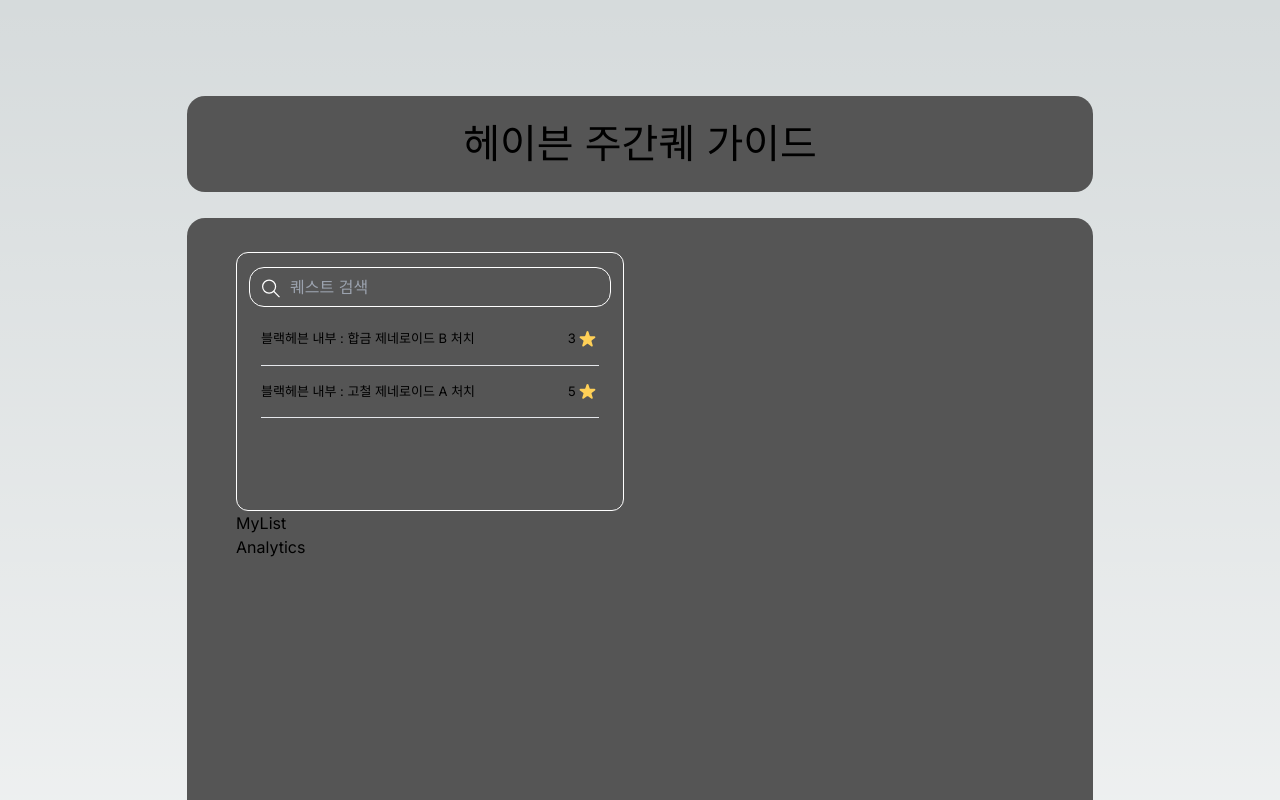
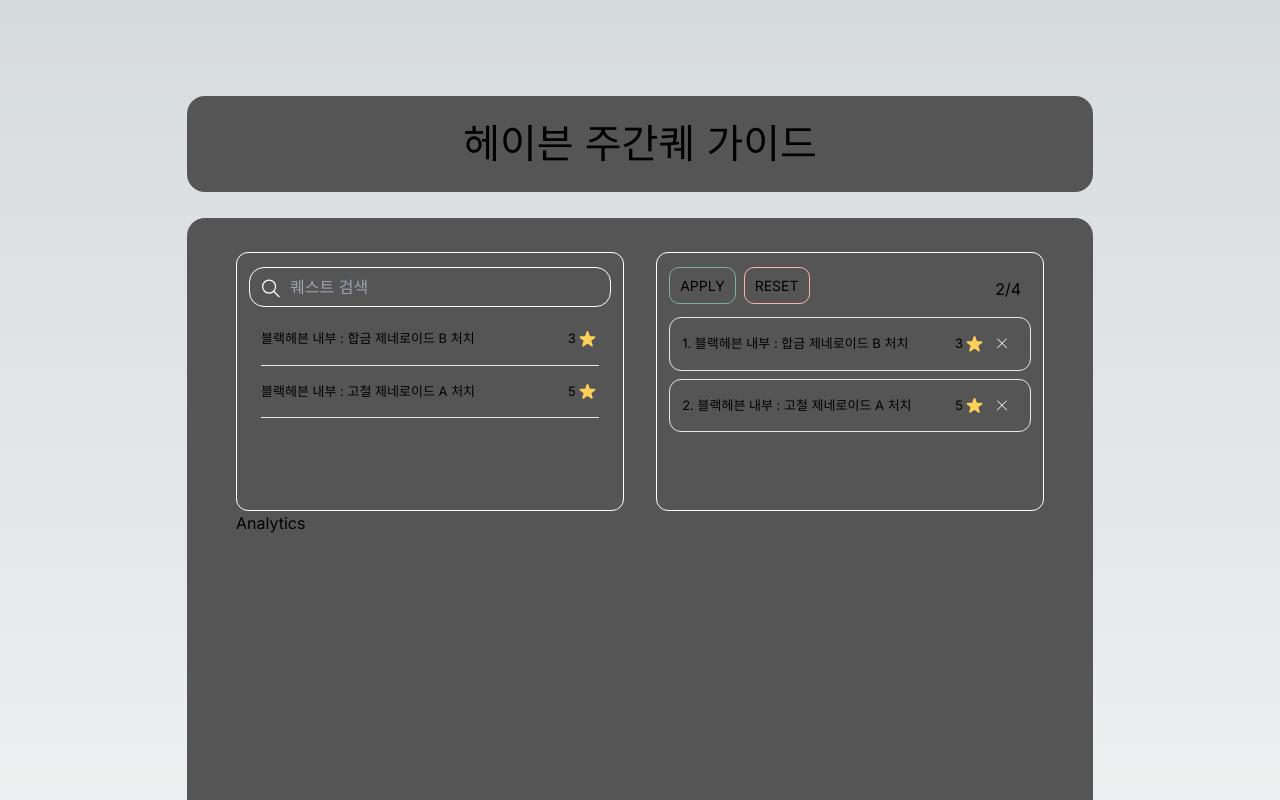
Before and after one commit to 0514-Web-Project/havenWeekly, a Next.js app in the folder front/: page / in a window 1280 px wide. Shown: the top 800 px of the page. Built offline with nearby package versions, Linux system fonts and the light colour scheme.

Commit message:
- MyList CSS 적용

```diff
--- a/front/src/components/myList/MyList.tsx
+++ b/front/src/components/myList/MyList.tsx
@@ -1,5 +1,36 @@
+import { QuestDummy, QuestType } from "@/data/QuestDummy";
 import React from "react";
 
 export default function MyList() {
-  return <div>MyList</div>;
+  return (
+    <div>
+      {QuestDummy.map((item: QuestType, index: number) => {
+        return <MyListItem item={item} key={index} index={index} />;
+      })}
+    </div>
+  );
 }
+
+const MyListItem = ({ item, index }: { item: QuestType; index: number }) => {
+  const { name, difficulty } = item;
+  return (
+    <div className="flex justify-between px-[12px] py-[16px] text-[13px] border border-solid border-[#fff rounded-[12px] mb-[8px]">
+      <div>{`${index + 1}. ${name}`}</div>
+      <div className="flex">
+        {difficulty}
+        <img
+          className="px-[3px]"
+          src="/images/icon_difficulty.svg"
+          alt="difficulty"
+        />
+        <button>
+          <img
+            className="mx-[10px]"
+            src="/images/icon_cancel.svg"
+            alt="cancel"
+          />
+        </button>
+      </div>
+    </div>
+  );
+};
--- /dev/null
+++ b/front/src/components/myList/MyListArea.tsx
@@ -0,0 +1,21 @@
+import React from "react";
+import MyList from "./MyList";
+
+export default function MyListArea() {
+  return (
+    <div className="border border-solid border-[#fff] rounded-[12px] p-[14px_12px] h-[259px] w-[48%]">
+      <div className="flex justify-between mb-[6px]">
+        <div className="gap-x-[8px] flex">
+          <button className="border-[#81AF9E] border border-solid text-[14px] p-[7px_10px] h-fit rounded-[10px]">
+            APPLY
+          </button>
+          <button className="border-[#FFB2B2] border border-solid text-[14px] p-[7px_10px] h-fit rounded-[10px]">
+            RESET
+          </button>
+        </div>
+        <div className="text-[16px] p-[10px]">2/4</div>
+      </div>
+      <MyList />
+    </div>
+  );
+}
--- /dev/null
+++ b/front/src/components/myList/index.ts
@@ -0,0 +1,4 @@
+import MyListArea from "./MyListArea";
+import MyList from "./MyList";
+
+export { MyListArea, MyList };
--- a/front/src/components/search/SearchList.tsx
+++ b/front/src/components/search/SearchList.tsx
@@ -1,11 +1,10 @@
-import { QuestDummy } from "@/data/QuestDummy";
+import { QuestDummy, QuestType } from "@/data/QuestDummy";
 import React from "react";
 
 const SearchList = () => {
-  console.log(QuestDummy);
   return (
     <div className="">
-      {QuestDummy.map((item: any, index: number) => {
+      {QuestDummy.map((item: QuestType, index: number) => {
         return <SearchItem key={index} item={item} />;
       })}
     </div>
@@ -14,10 +13,10 @@ const SearchList = () => {
 
 export default SearchList;
 
-const SearchItem = (item: any) => {
-  const { name, difficulty } = item.item;
+const SearchItem = ({ item }: { item: QuestType }) => {
+  const { name, difficulty } = item;
   return (
-    <div className="flex justify-between mx-[12px] py-[16px] text-[13px] border-b-[1px] border-solid border-[#fff">
+    <div className="flex cursor-pointer justify-between mx-[12px] py-[16px] text-[13px] border-b-[1px] border-solid border-[#fff">
       <div>{name}</div>
       <div className="flex">
         {difficulty}
--- a/front/src/layout/BodyContent.tsx
+++ b/front/src/layout/BodyContent.tsx
@@ -1,14 +1,18 @@
 import Analytics from "@/components/analytics/Analytics";
 import HavenMap from "@/components/havenMap/HavenMap";
-import MyList from "@/components/myList/MyList";
+import MyListArea from "@/components/myList/MyListArea";
 import { SearchArea } from "@/components/search";
-import React from "react";
+import React, { useState } from "react";
 
 export default function BodyContent() {
+  const [myQuestList, setMyQuestList] = useState([]);
+
   return (
     <div className="bg-dark w-[906px] h-[1058px] rounded-[18px] mt-[26px] p-[34px_49px]">
-      <SearchArea />
-      <MyList />
+      <div className="flex justify-between">
+        <SearchArea />
+        <MyListArea />
+      </div>
       <Analytics />
       {/* <HavenMap /> */}
     </div>
```
